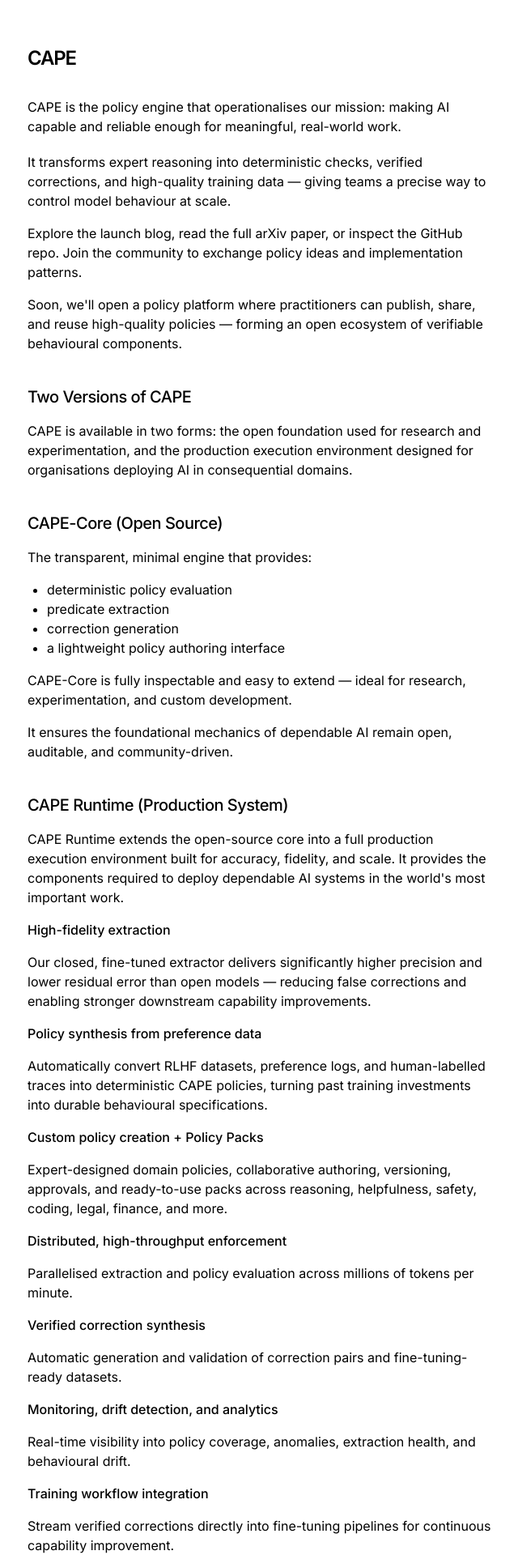
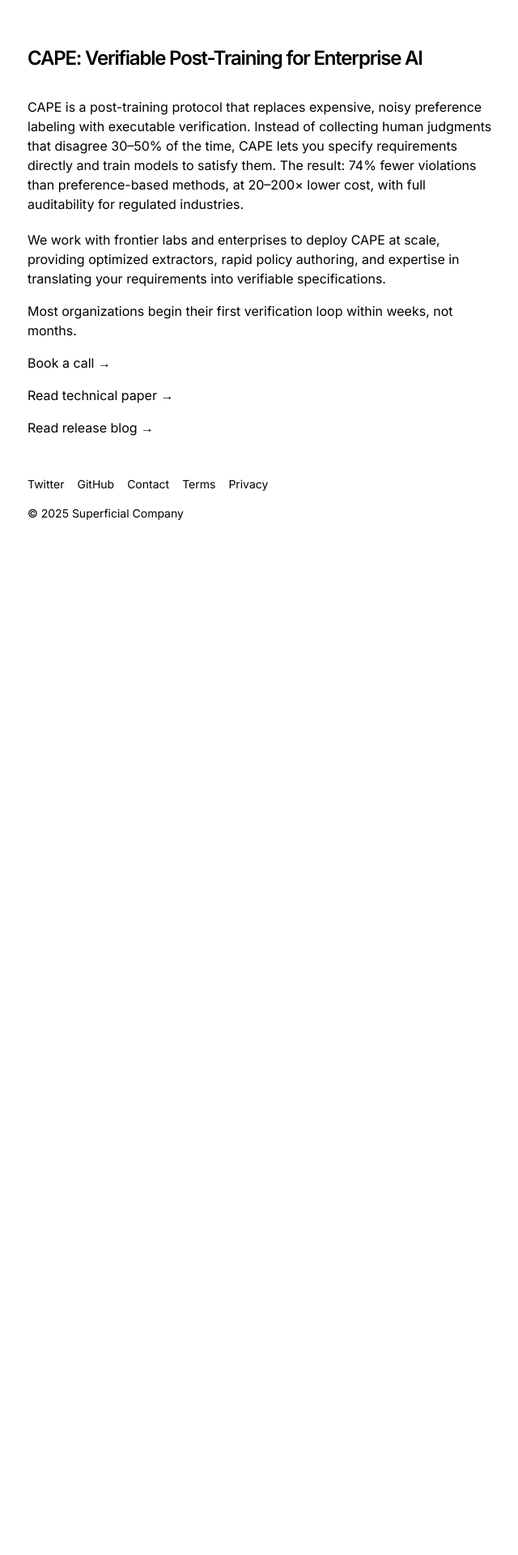
Before and after one commit to superficialorg/capabilitybench, a Next.js app: page /cape in a window 1280 px wide. Shown: the part 80-2000 px from the top of the page at 81% size, without its empty margins (318-958 px from the left). After the commit the page ends 800 px from the top, so only its background shows below. Built offline with nearby package versions, Linux system fonts and the light colour scheme.

Commit message:
Replace CAPE page content with new enterprise-focused content

```diff
--- a/app/cape/page.tsx
+++ b/app/cape/page.tsx
@@ -1,107 +1,34 @@
 import Link from 'next/link'
 
 export const metadata = {
-  title: 'CAPE',
-  description: 'CAPE is the policy engine that operationalises our mission: making AI capable and reliable enough for meaningful, real-world work.',
+  title: 'CAPE: Verifiable Post-Training for Enterprise AI',
+  description: 'CAPE is a post-training protocol that replaces expensive, noisy preference labeling with executable verification.',
 }
 
 export default function Cape() {
   return (
     <section>
       <h1 className="title font-semibold text-2xl tracking-tighter mb-8">
-        CAPE
+        CAPE: Verifiable Post-Training for Enterprise AI
       </h1>
       <article className="prose">
         <p>
-          CAPE is the policy engine that operationalises our mission: making AI capable and reliable enough for meaningful, real-world work.
+          CAPE is a post-training protocol that replaces expensive, noisy preference labeling with executable verification. Instead of collecting human judgments that disagree 30–50% of the time, CAPE lets you specify requirements directly and train models to satisfy them. The result: 74% fewer violations than preference-based methods, at 20–200× lower cost, with full auditability for regulated industries.
         </p>
         <p>
-          It transforms expert reasoning into deterministic checks, verified corrections, and high-quality training data — giving teams a precise way to control model behaviour at scale.
+          We work with frontier labs and enterprises to deploy CAPE at scale, providing optimized extractors, rapid policy authoring, and expertise in translating your requirements into verifiable specifications.
         </p>
         <p>
-          Explore the <Link href="/research/cape">launch blog</Link>, read the full <a href="file://mnt/data/CAPE%20(Superficial%20Labs).pdf">arXiv paper</a>, or inspect the <a href="https://github.com/superficiallabs/cape-core">GitHub repo</a>. Join the community to exchange policy ideas and implementation patterns.
+          Most organizations begin their first verification loop within weeks, not months.
         </p>
         <p>
-          Soon, we'll open a policy platform where practitioners can publish, share, and reuse high-quality policies — forming an open ecosystem of verifiable behavioural components.
-        </p>
-        <h2>Two Versions of CAPE</h2>
-        <p>
-          CAPE is available in two forms: the open foundation used for research and experimentation, and the production execution environment designed for organisations deploying AI in consequential domains.
-        </p>
-        <h2>CAPE-Core (Open Source)</h2>
-        <p>
-          The transparent, minimal engine that provides:
-        </p>
-        <ul>
-          <li>deterministic policy evaluation</li>
-          <li>predicate extraction</li>
-          <li>correction generation</li>
-          <li>a lightweight policy authoring interface</li>
-        </ul>
-        <p>
-          CAPE-Core is fully inspectable and easy to extend — ideal for research, experimentation, and custom development.
+          <Link href="mailto:contact@superficiallabs.com">Book a call →</Link>
         </p>
         <p>
-          It ensures the foundational mechanics of dependable AI remain open, auditable, and community-driven.
-        </p>
-        <h2>CAPE Runtime (Production System)</h2>
-        <p>
-          CAPE Runtime extends the open-source core into a full production execution environment built for accuracy, fidelity, and scale. It provides the components required to deploy dependable AI systems in the world's most important work.
+          <Link href="/research/cape">Read technical paper →</Link>
         </p>
         <p>
-          <strong>High-fidelity extraction</strong>
-        </p>
-        <p>
-          Our closed, fine-tuned extractor delivers significantly higher precision and lower residual error than open models — reducing false corrections and enabling stronger downstream capability improvements.
-        </p>
-        <p>
-          <strong>Policy synthesis from preference data</strong>
-        </p>
-        <p>
-          Automatically convert RLHF datasets, preference logs, and human-labelled traces into deterministic CAPE policies, turning past training investments into durable behavioural specifications.
-        </p>
-        <p>
-          <strong>Custom policy creation + Policy Packs</strong>
-        </p>
-        <p>
-          Expert-designed domain policies, collaborative authoring, versioning, approvals, and ready-to-use packs across reasoning, helpfulness, safety, coding, legal, finance, and more.
-        </p>
-        <p>
-          <strong>Distributed, high-throughput enforcement</strong>
-        </p>
-        <p>
-          Parallelised extraction and policy evaluation across millions of tokens per minute.
-        </p>
-        <p>
-          <strong>Verified correction synthesis</strong>
-        </p>
-        <p>
-          Automatic generation and validation of correction pairs and fine-tuning-ready datasets.
-        </p>
-        <p>
-          <strong>Monitoring, drift detection, and analytics</strong>
-        </p>
-        <p>
-          Real-time visibility into policy coverage, anomalies, extraction health, and behavioural drift.
-        </p>
-        <p>
-          <strong>Training workflow integration</strong>
-        </p>
-        <p>
-          Stream verified corrections directly into fine-tuning pipelines for continuous capability improvement.
-        </p>
-        <p>
-          CAPE Runtime delivers the fidelity, control, and operational reliability required to run deterministic behaviour shaping at production scale — capability no open-source configuration can match.
-        </p>
-        <h2>Work With Us</h2>
-        <p>
-          Organisations deploying AI in consequential settings use CAPE Runtime to achieve higher capability, stronger reliability, and predictable behaviour at scale.
-        </p>
-        <p>
-          To discuss your deployment, get in touch with us.
-        </p>
-        <p>
-          <Link href="mailto:contact@superficiallabs.com">Contact us →</Link>
+          <Link href="/research/cape">Read release blog →</Link>
         </p>
       </article>
     </section>
```
